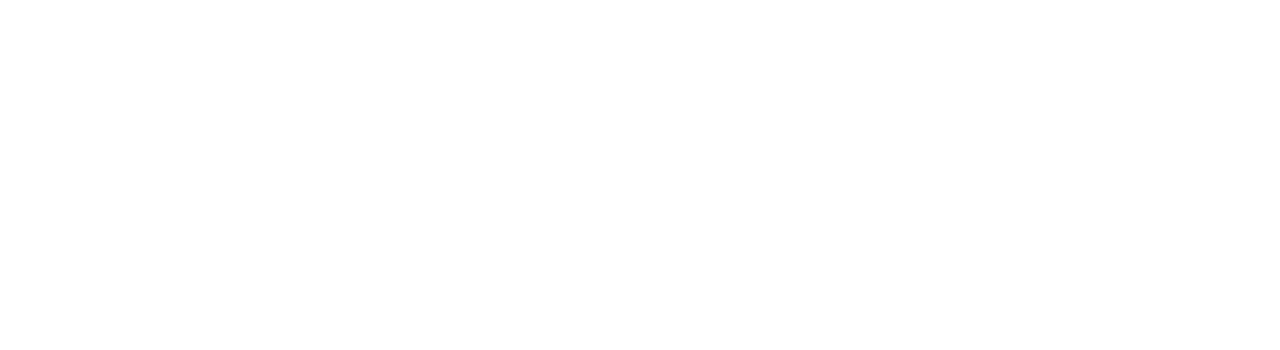
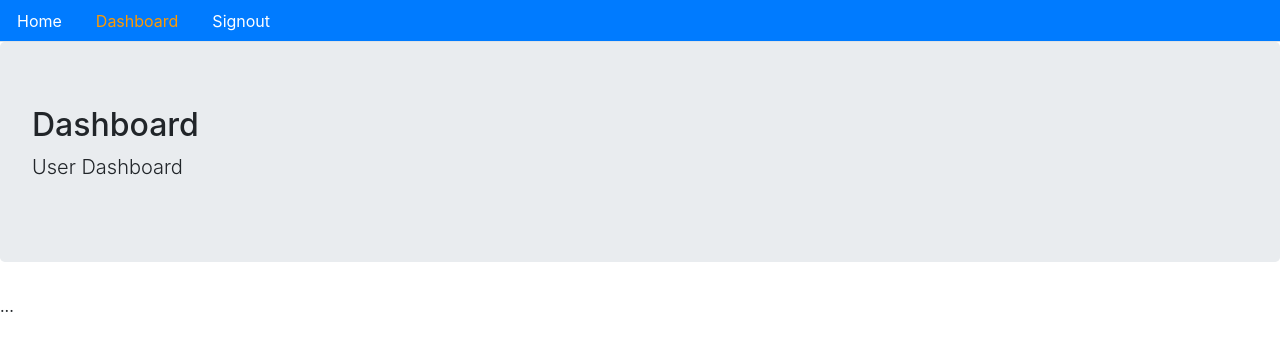
Before and after one commit to plasante/MernEcommFrontend, a React (Create React App) app: page /dashboard in a window 1280 px wide. Before the commit this address had no page. Shown: the top 350 px of the page. Built offline with nearby package versions, Linux system fonts and the light colour scheme; sample sign-in values are in the browser's storage.

Commit message:
Implementing UserDashboard.js

```diff
--- a/src/RouteTree.js
+++ b/src/RouteTree.js
@@ -3,6 +3,8 @@ import { BrowserRouter, Routes, Route } from 'react-router-dom';
 import Signup from './user/Signup';
 import Signin from './user/Signin';
 import Home from './core/Home';
+import Dashboard from './user/UserDashboard';
+import PrivateRoute from './auth/PrivateRoute';
 
 const RouteTree = () => {
   return (
@@ -11,6 +13,9 @@ const RouteTree = () => {
         <Route path="/" element={<Home />} />
         <Route path="/signin" element={<Signin />} />
         <Route path="/signup" element={<Signup />} />
+        <Route path="/dashboard" element={<PrivateRoute />}>
+          <Route index element={<Dashboard />} />
+        </Route>
       </Routes>
     </BrowserRouter>
   );
--- /dev/null
+++ b/src/auth/PrivateRoute.js
@@ -0,0 +1,17 @@
+import { Outlet, useNavigate } from 'react-router-dom';
+import { useEffect } from 'react';
+import { isAuthenticated } from './index';
+
+const PrivateRoute = () => {
+  const navigate = useNavigate();
+
+  useEffect(() => {
+    if (!isAuthenticated()) {
+      navigate('/signin');
+    }
+  }, []);
+
+  return <Outlet />;
+};
+
+export default PrivateRoute;
--- a/src/core/Menu.js
+++ b/src/core/Menu.js
@@ -21,6 +21,9 @@ const Menu = () => {
       <ul className={'nav nav-tabs bg-primary'}>
         <li className={'nav-item'}>
           <Link className={'nav-link'} style={isActive(location, '/')} to="/">Home</Link>
+        </li>
+        <li className={'nav-item'}>
+          <Link className={'nav-link'} style={isActive(location, '/dashboard')} to="/dashboard">Dashboard</Link>
         </li>
 
         {!isAuthenticated() && (
--- a/src/user/UserDashboard.js
+++ b/src/user/UserDashboard.js
@@ -0,0 +1,13 @@
+import React from 'react';
+import Layout from '../core/Layout';
+
+
+const UserDashboard = () => {
+  return (
+    <Layout title={'Dashboard'} description={'User Dashboard'}>
+      ...
+    </Layout>
+  );
+};
+
+export default UserDashboard;
```
